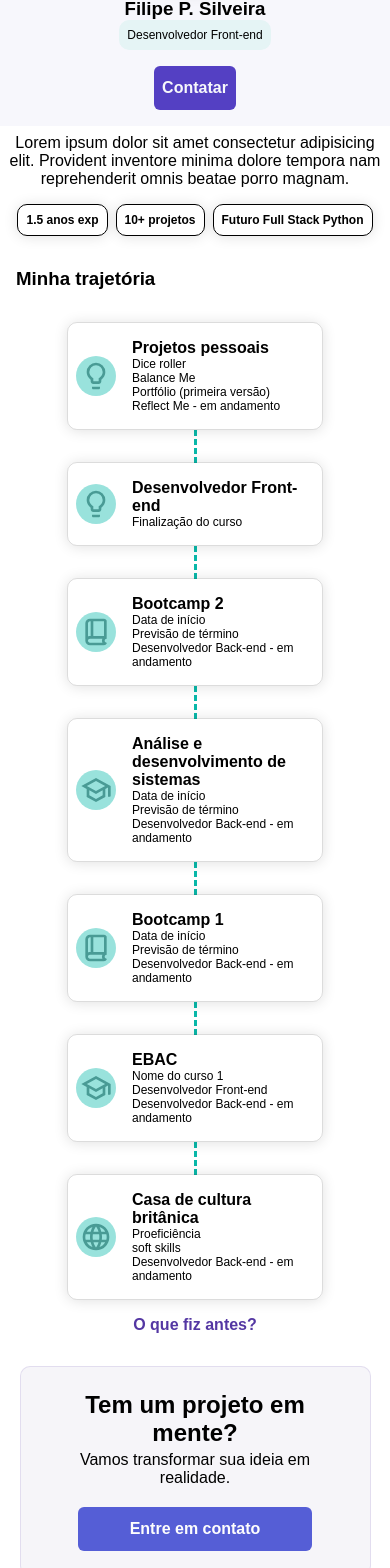
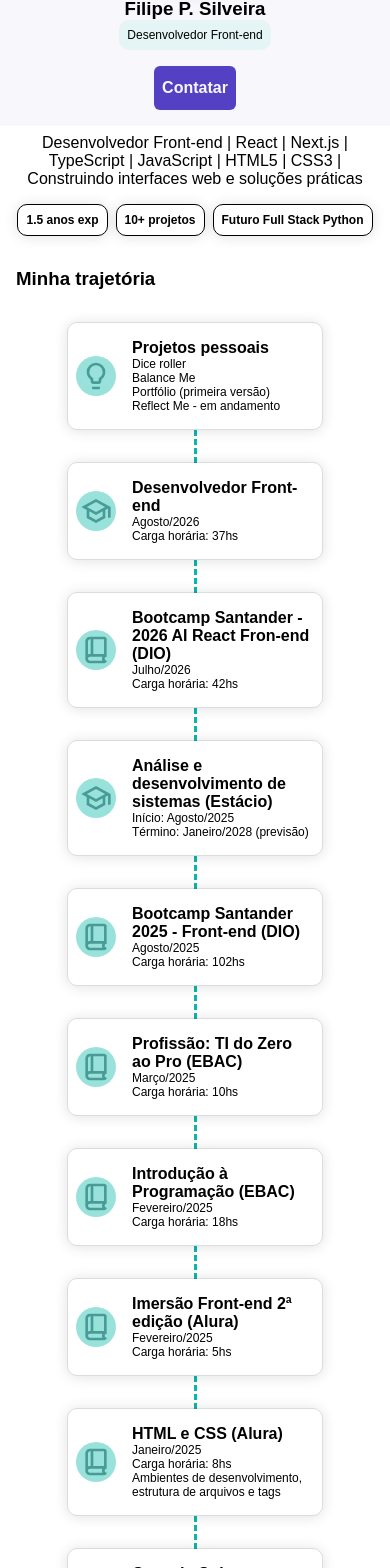
Before and after one commit to filipesilveira-dev/portfolio-next, a Next.js app: page /about in a window 390 px wide. Shown: the part 240-1808 px from the top of the page. Built offline with nearby package versions, Linux system fonts and the light colour scheme.

Commit message:
feat: página Sobre implementada para telas mobile

```diff
--- a/src/app/about/page.tsx
+++ b/src/app/about/page.tsx
@@ -24,9 +24,8 @@ export default function About() {
       </div>
       <div className={style.hero_paragraph}>
         <p>
-          Lorem ipsum dolor sit amet consectetur adipisicing elit. Provident
-          inventore minima dolore tempora nam reprehenderit omnis beatae porro
-          magnam.
+          Desenvolvedor Front-end | React | Next.js | TypeScript | JavaScript |
+          HTML5 | CSS3 | Construindo interfaces web e soluções práticas
         </p>
       </div>
       <div className={style.hero_span_list}>
@@ -65,14 +64,15 @@ export default function About() {
         {/* Desenvolvedor Front-end */}
         <div className={style.prefessional_background_item}>
           <Image
-            src="/idea.svg"
+            src="/academy.svg"
             alt="Imagem de capelo"
             width={40}
             height={40}
           />
           <div className={style.background_item_text_wrapper}>
             <h4>Desenvolvedor Front-end</h4>
-            <span>Finalização do curso</span>
+            <span>Agosto/2026</span>
+            <span>Carga horária: 37hs</span>
           </div>
         </div>
 
@@ -92,10 +92,9 @@ export default function About() {
             height={40}
           />
           <div className={style.background_item_text_wrapper}>
-            <h4>Bootcamp 2</h4>
-            <span>Data de início</span>
-            <span>Previsão de término</span>
-            <span>Desenvolvedor Back-end - em andamento</span>
+            <h4>Bootcamp Santander - 2026 AI React Fron-end (DIO)</h4>
+            <span>Julho/2026</span>
+            <span>Carga horária: 42hs</span>
           </div>
         </div>
 
@@ -115,10 +114,9 @@ export default function About() {
             height={40}
           />
           <div className={style.background_item_text_wrapper}>
-            <h4>Análise e desenvolvimento de sistemas</h4>
-            <span>Data de início</span>
-            <span>Previsão de término</span>
-            <span>Desenvolvedor Back-end - em andamento</span>
+            <h4>Análise e desenvolvimento de sistemas (Estácio)</h4>
+            <span>Início: Agosto/2025</span>
+            <span>Término: Janeiro/2028 (previsão)</span>
           </div>
         </div>
 
@@ -138,10 +136,9 @@ export default function About() {
             height={40}
           />
           <div className={style.background_item_text_wrapper}>
-            <h4>Bootcamp 1</h4>
-            <span>Data de início</span>
-            <span>Previsão de término</span>
-            <span>Desenvolvedor Back-end - em andamento</span>
+            <h4>Bootcamp Santander 2025 - Front-end (DIO)</h4>
+            <span>Agosto/2025</span>
+            <span>Carga horária: 102hs</span>
           </div>
         </div>
 
@@ -155,16 +152,15 @@ export default function About() {
         {/* EBAC */}
         <div className={style.prefessional_background_item}>
           <Image
-            src="/academy.svg"
+            src="/study.svg"
             alt="Imagem de capelo"
             width={40}
             height={40}
           />
           <div className={style.background_item_text_wrapper}>
-            <h4>EBAC</h4>
-            <span>Nome do curso 1</span>
-            <span>Desenvolvedor Front-end</span>
-            <span>Desenvolvedor Back-end - em andamento</span>
+            <h4>Profissão: TI do Zero ao Pro (EBAC)</h4>
+            <span>Março/2025</span>
+            <span>Carga horária: 10hs</span>
           </div>
         </div>
 
@@ -175,7 +171,76 @@ export default function About() {
           </div>
         </div>
 
-        {/* Csada de Cultura Britânica */}
+        {/* EBAC */}
+        <div className={style.prefessional_background_item}>
+          <Image
+            src="/study.svg"
+            alt="Imagem de capelo"
+            width={40}
+            height={40}
+          />
+          <div className={style.background_item_text_wrapper}>
+            <h4>Introdução à Programação (EBAC)</h4>
+            <span>Fevereiro/2025</span>
+            <span>Carga horária: 18hs</span>
+          </div>
+        </div>
+
+        {/* Linha tracejada */}
+        <div className={style.linha_tracejada_vertical_container_pai}>
+          <div className={style.linha_tracejada_vertical_container}>
+            <div className={style.linha_tracejada_vertical}></div>
+          </div>
+        </div>
+
+        {/* Alura */}
+        <div className={style.prefessional_background_item}>
+          <Image
+            src="/study.svg"
+            alt="Imagem de capelo"
+            width={40}
+            height={40}
+          />
+          <div className={style.background_item_text_wrapper}>
+            <h4>Imersão Front-end 2ª edição (Alura)</h4>
+            <span>Fevereiro/2025</span>
+            <span>Carga horária: 5hs</span>
+          </div>
+        </div>
+
+        {/* Linha tracejada */}
+        <div className={style.linha_tracejada_vertical_container_pai}>
+          <div className={style.linha_tracejada_vertical_container}>
+            <div className={style.linha_tracejada_vertical}></div>
+          </div>
+        </div>
+
+        {/* Alura */}
+        <div className={style.prefessional_background_item}>
+          <Image
+            src="/study.svg"
+            alt="Imagem de capelo"
+            width={40}
+            height={40}
+          />
+          <div className={style.background_item_text_wrapper}>
+            <h4>HTML e CSS (Alura)</h4>
+            <span>Janeiro/2025</span>
+            <span>Carga horária: 8hs</span>
+            <span>
+              Ambientes de desenvolvimento, estrutura de arquivos e tags
+            </span>
+          </div>
+        </div>
+
+        {/* Linha tracejada */}
+        <div className={style.linha_tracejada_vertical_container_pai}>
+          <div className={style.linha_tracejada_vertical_container}>
+            <div className={style.linha_tracejada_vertical}></div>
+          </div>
+        </div>
+
+        {/* Casa de Cultura Britânica */}
         <div className={style.prefessional_background_item}>
           <Image
             src="/language.svg"
@@ -184,10 +249,9 @@ export default function About() {
             height={40}
           />
           <div className={style.background_item_text_wrapper}>
-            <h4>Casa de cultura britânica</h4>
-            <span>Proeficiência</span>
-            <span>soft skills</span>
-            <span>Desenvolvedor Back-end - em andamento</span>
+            <h4>Casa de Cultura Britânica</h4>
+            <span>Dezembro/2018</span>
+            <span>Inglês Intermediário (B1)</span>
           </div>
         </div>
 
@@ -205,18 +269,103 @@ export default function About() {
                 <h2 className={style.title_main_projects}>
                   Minha bagagem na Psicologia
                 </h2>
+
                 <div className={style.prefessional_background_item}>
                   <Image
-                    src="/language.svg"
+                    src="/work.svg"
                     alt="Imagem de capelo"
                     width={40}
                     height={40}
                   />
                   <div className={style.background_item_text_wrapper}>
-                    <h4>Casa de cultura britênica</h4>
-                    <span>Tempo de experiência</span>
-                    <span>soft skills</span>
-                    <span>Desenvolvedor Back-end - em andamento</span>
+                    <h4>Psicólogo Clínico Autônomo</h4>
+                    <span>Início: agosto/2017</span>
+                    <span>Fim: até o momento</span>
+                    <span>
+                      <strong>Soft skills:</strong> visão de negócios, autogestão,
+                      comprometimento, capacidade analítica, resolubilidade,
+                      comunicação e empatia
+                    </span>
+                  </div>
+                </div>
+
+                {/* Linha tracejada */}
+                <div className={style.linha_tracejada_vertical_container_pai}>
+                  <div className={style.linha_tracejada_vertical_container}>
+                    <div className={style.linha_tracejada_vertical}></div>
+                  </div>
+                </div>
+
+                <div className={style.prefessional_background_item}>
+                  <Image
+                    src="/work.svg"
+                    alt="Imagem de capelo"
+                    width={40}
+                    height={40}
+                  />
+                  <div className={style.background_item_text_wrapper}>
+                    <h4>
+                      Psicólogo Hospitalar em Hospital Leonardo da Vinci (HELV)
+                    </h4>
+                    <span>Início: março/2023</span>
+                    <span>Fim: janeiro/2025</span>
+                    <span>
+                      <strong>Soft skills:</strong> comprometimento, capacidade
+                      analítica, resolubilidade, comunicação e empatia
+                    </span>
+                  </div>
+                </div>
+
+                {/* Linha tracejada */}
+                <div className={style.linha_tracejada_vertical_container_pai}>
+                  <div className={style.linha_tracejada_vertical_container}>
+                    <div className={style.linha_tracejada_vertical}></div>
+                  </div>
+                </div>
+
+                <div className={style.prefessional_background_item}>
+                  <Image
+                    src="/work.svg"
+                    alt="Imagem de capelo"
+                    width={40}
+                    height={40}
+                  />
+                  <div className={style.background_item_text_wrapper}>
+                    <h4>
+                      Psicólogo da Saúde em Secretaria Municipal de Fortaleza
+                    </h4>
+                    <span>Início: março/2020</span>
+                    <span>Fim: março/2022</span>
+                    <span>
+                      <strong>Soft skills: </strong>comprometimento, capacidade
+                      analítica, resolubilidade, comunicação e empatia
+                    </span>
+                  </div>
+                </div>
+
+                {/* Linha tracejada */}
+                <div className={style.linha_tracejada_vertical_container_pai}>
+                  <div className={style.linha_tracejada_vertical_container}>
+                    <div className={style.linha_tracejada_vertical}></div>
+                  </div>
+                </div>
+
+                {/* Estágio */}
+                <div className={style.prefessional_background_item}>
+                  <Image
+                    src="/work.svg"
+                    alt="Imagem de capelo"
+                    width={40}
+                    height={40}
+                  />
+                  <div className={style.background_item_text_wrapper}>
+                    <h4>Estágio em Psicologia (COGEP)</h4>
+                    <span>Início: setembro/2014</span>
+                    <span>Fim: fevereiro/2016</span>
+                    <span>
+                      <strong>Soft skills:</strong> resolubilidade, comunicação
+                      e empatia
+                    </span>
                   </div>
                 </div>
 
@@ -235,10 +384,9 @@ export default function About() {
                     height={40}
                   />
                   <div className={style.background_item_text_wrapper}>
-                    <h4>Psicologia</h4>
-                    <span>Tempo de experiência</span>
-                    <span>soft skills</span>
-                    <span>Desenvolvedor Back-end - em andamento</span>
+                    <h4>Bacharelado em Psicologia</h4>
+                    <span>Início: agosto/2011</span>
+                    <span>Fim: março/2017</span>
                   </div>
                 </div>
               </div>
```
